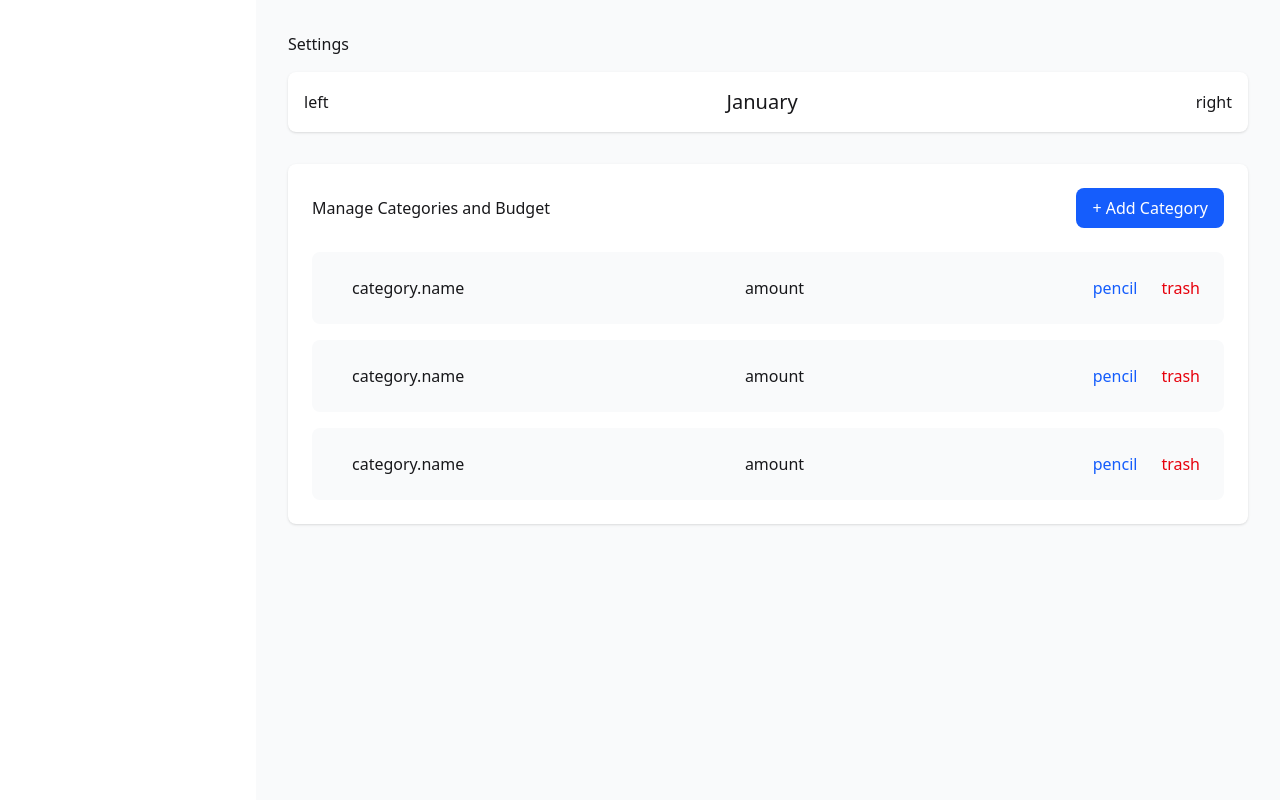
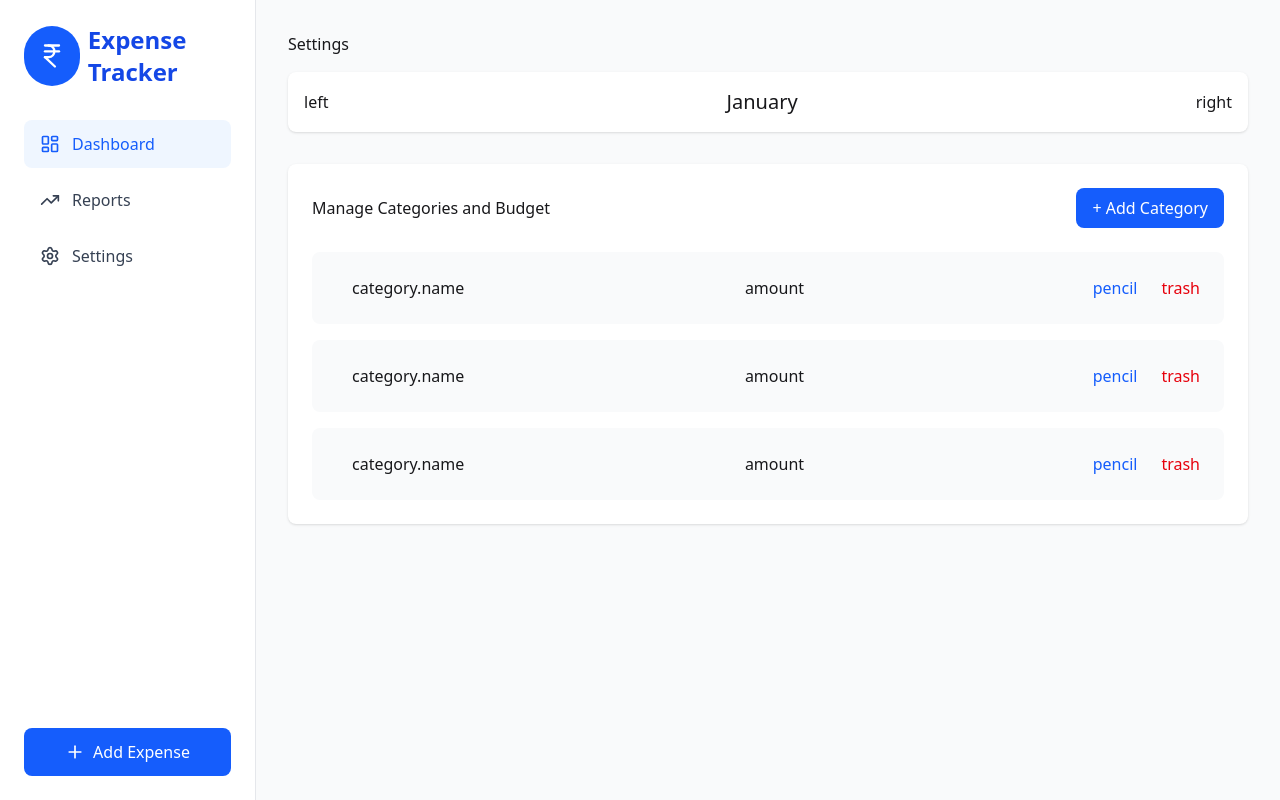
Before and after one commit to bibinlopez/Expense-Tracker, a React (Vite) app: page / in a window 1280 px wide. Built offline with nearby package versions, Linux system fonts and the light colour scheme.

Commit message:
Sidebar Navigation

```diff
--- a/package.json
+++ b/package.json
@@ -12,6 +12,7 @@
   "dependencies": {
     "@tailwindcss/vite": "^4.1.17",
     "daisyui": "^5.5.5",
+    "lucide-react": "^0.554.0",
     "react": "^19.2.0",
     "react-dom": "^19.2.0",
     "tailwindcss": "^4.1.17"
--- a/src/App.jsx
+++ b/src/App.jsx
@@ -1,5 +1,6 @@
 import "./App.css";
 import Dashboard from "./components/Dashboard";
+import Navigation from "./components/Navigation";
 import Reports from "./components/Reports";
 import Settings from "./components/Settings";
 
@@ -9,6 +10,7 @@ function App() {
       {/* <Dashboard /> */}
       {/* <Reports /> */}
       <Settings />
+      <Navigation />
     </>
   );
 }
--- /dev/null
+++ b/src/components/Navigation.tsx
@@ -0,0 +1,82 @@
+import {
+  DollarSign,
+  IndianRupee,
+  LayoutDashboard,
+  Plus,
+  SettingsIcon,
+  TrendingUp,
+} from "lucide-react";
+import React from "react";
+
+const Navigation = () => {
+  return (
+    <>
+      {/* Mobile Bottom Navigation */}
+      <nav className="fixed bottom-0 left-0 right-0 bg-white border-t justify-between border-gray-200 md:hidden">
+        <div className="grid grid-cols-3 h-16">
+          <button
+            className={`flex flex-col items-center justify-center gap-1 text-blue-600 text-gray-600`}
+          >
+            <LayoutDashboard className="w-6 h-6" />
+            <span className="text-xs">Dashboard</span>
+          </button>
+
+          <button
+            className={`flex flex-col items-center justify-center gap-1  text-blue-600`}
+          >
+            <TrendingUp className="w-6 h-6" />
+            <span className="text-xs">Reports</span>
+          </button>
+
+          <button
+            className={`flex flex-col items-center justify-center gap-1 text-gray-600`}
+          >
+            <SettingsIcon className="w-6 h-6" />
+            <span className="text-xs">Settings</span>
+          </button>
+        </div>
+      </nav>
+
+      {/* Desktop Side Navigation */}
+      <nav className="hidden md:flex fixed left-0 top-0 bottom-0 w-64 bg-white border-r border-gray-200 flex-col p-6">
+        <div className="flex mb-8 items-center gap-2 justify-end">
+          <div className="inline-flex items-center justify-center w-19 h-15 bg-blue-600 rounded-full">
+            <IndianRupee className="w-7 h-7 text-white w-5 h-5" />
+          </div>
+          <h2 className="text-2xl font-bold text-blue-700"> Expense Tracker</h2>
+        </div>
+
+        <div className="space-y-2 flex-1">
+          <button
+            className={`w-full flex items-center gap-3 px-4 py-3 rounded-lg transition-colors  bg-blue-50 text-blue-600`}
+          >
+            <LayoutDashboard className="w-5 h-5" />
+            <span>Dashboard</span>
+          </button>
+
+          <button
+            className={`w-full flex items-center gap-3 px-4 py-3 rounded-lg transition-colors text-gray-700 hover:bg-gray-50"
+       `}
+          >
+            <TrendingUp className="w-5 h-5" />
+            <span>Reports</span>
+          </button>
+
+          <button
+            className={`w-full flex items-center gap-3 px-4 py-3 rounded-lg transition-colors text-gray-700 hover:bg-gray-50`}
+          >
+            <SettingsIcon className="w-5 h-5" />
+            <span>Settings</span>
+          </button>
+        </div>
+
+        <button className="w-full flex items-center justify-center gap-2 px-4 py-3 bg-blue-600 text-white rounded-lg hover:bg-blue-700 transition-colors">
+          <Plus className="w-5 h-5" />
+          Add Expense
+        </button>
+      </nav>
+    </>
+  );
+};
+
+export default Navigation;
--- a/src/components/Reports.jsx
+++ b/src/components/Reports.jsx
@@ -6,7 +6,7 @@ const Reports = () => {
       <div className="max-w-5xl mx-auto p-4 md:p-8 ">
         {/* Header */}
         <div className="mb-8">
-          <h1 className="mb-4">Reports</h1>
+          <h1 className="mb-4 text-blue-300">Reports</h1>
 
           <div className="flex items-center justify-between bg-white rounded-lg p-4 shadow-sm">
             <button> left</button>
@@ -16,7 +16,43 @@ const Reports = () => {
             <button>right</button>
           </div>
         </div>
-        hello
+        {/* Table */}
+        <div className="bg-white rounded-lg shadow-sm overflow-hidden">
+          <div className="overflow-x-auto">
+            <table className="w-full">
+              <thead className="bg-gray-50 border-b border-gray-200">
+                <tr>
+                  <th className="px-6 py-3 text-left text-green-500">
+                    Category
+                  </th>
+                  <th className="px-6 py-3 text-right">Spent</th>
+                  <th className="px-6 py-3 text-right">Budget</th>
+                  <th className="px-6 py-3 text-right">Remaining</th>
+                </tr>
+              </thead>
+              <tbody className="divide-y divide-gray-200">
+                <tr className="hover:bg-gray-50">
+                  <td className="px-6 py-4 text-blue-300 ">
+                    <div className="flex items-center gap-2">
+                      <div className="w-3 h-3 rounded-full    " />
+                      category
+                    </div>
+                  </td>
+                  <td className={`px-6 py-4 text-right text-blue-600`}>
+                    40000.00
+                  </td>
+                  <td className="px-6 py-4 text-right">₹ 20000.00</td>
+                  <td
+                    className={`px-6 py-4 text-right text-red-600
+                    }`}
+                  >
+                    <span>50000</span>
+                  </td>
+                </tr>
+              </tbody>
+            </table>
+          </div>
+        </div>
       </div>
     </div>
   );
```
Also changed, not shown: 1 other file (tests, documents, lock files or other folders).
